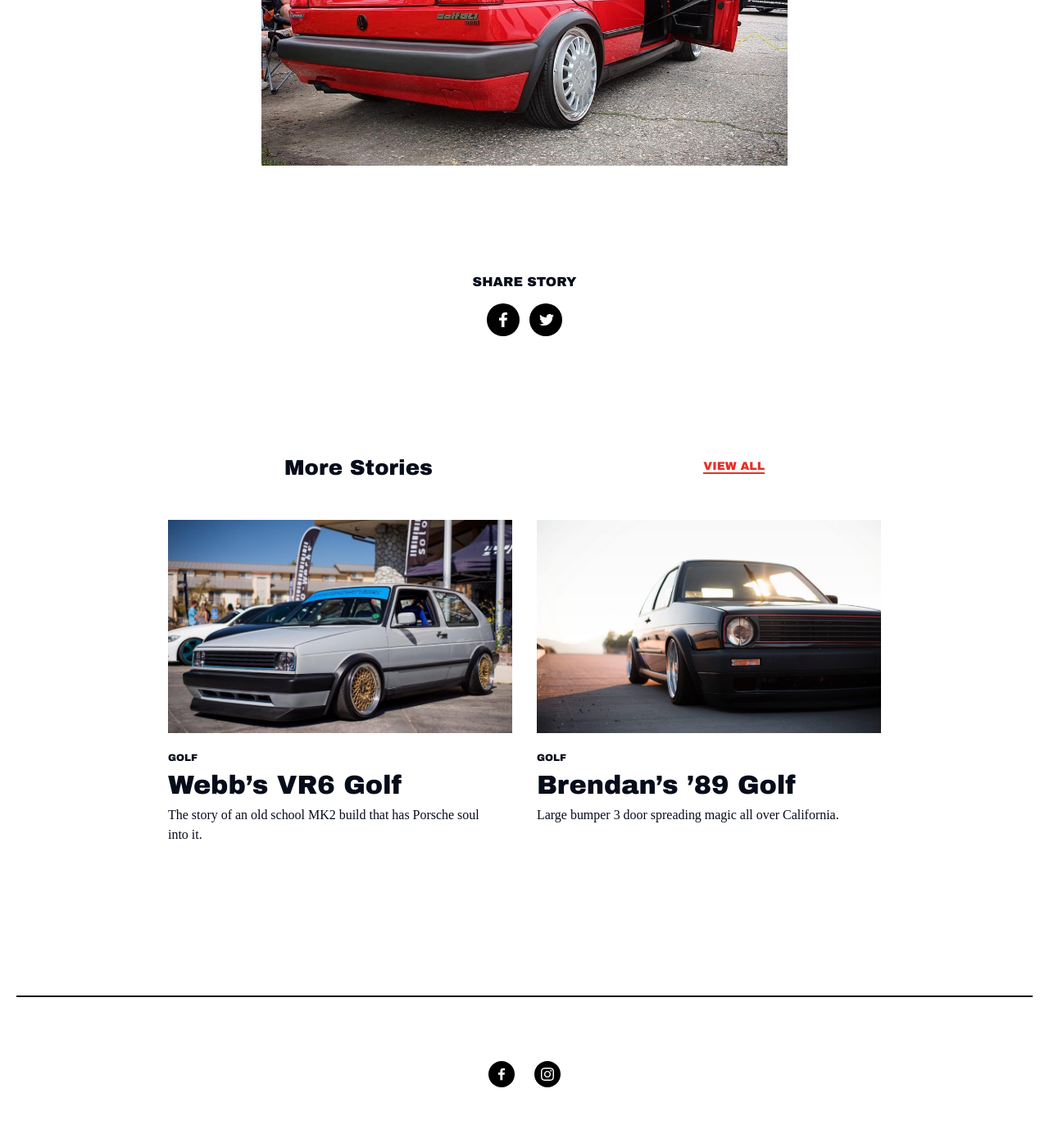
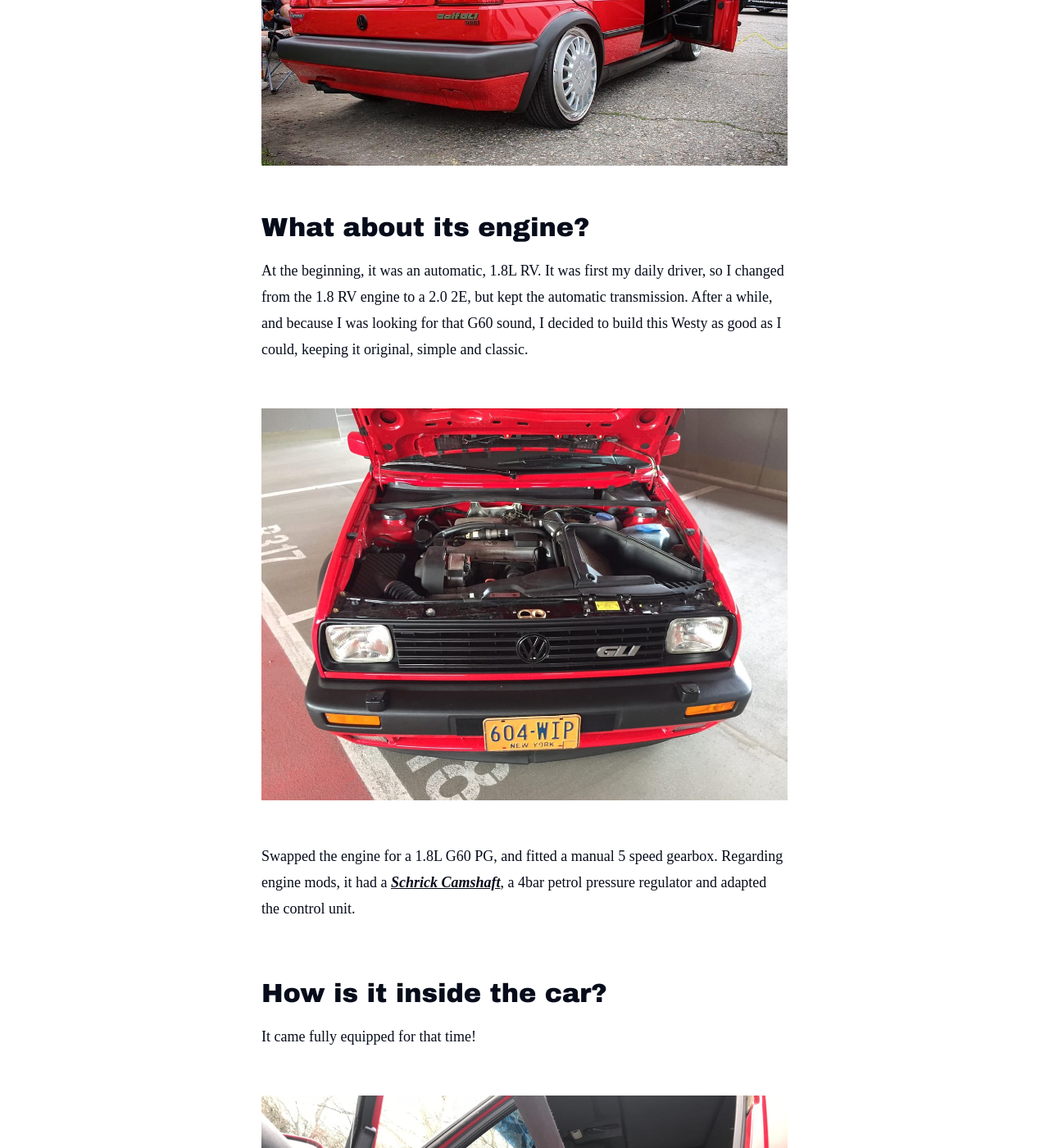
Before and after one commit to byvasco/mk2swag.com, a Jekyll site: the page built from collections/_stories/chris-g60-westy.md, in a window 1280 px wide and 1400 px high, scrolled down 2227 px. Shown: the whole window at 82% size. Built offline with Jekyll 4.4.1, drawn with Linux system fonts in a browser that asks for light colours; some web fonts are replaced; some of the changed text lies outside the part shown.

Commit message:
Update from Forestry.io Vasco Marques updated collections/_stories/chris-g60-westy.md

```diff
--- a/collections/_stories/chris-g60-westy.md
+++ b/collections/_stories/chris-g60-westy.md
@@ -18,3 +18,47 @@
 {% include story/image.html src="outside-1.jpg" %}
 
 {% include story/image.html src="outside-2.jpg" %}
+
+#### What about its engine?
+
+At the beginning, it was an automatic, 1.8L RV. It was first my daily driver, so I changed from the 1.8 RV engine to a 2.0 2E, but kept the automatic transmission. After a while, and because I was looking for that G60 sound, I decided to build this Westy as good as I could, keeping it original, simple and classic.
+
+{% include story/image.html src="engine.jpg" %}
+
+Swapped the engine for a 1.8L G60 PG, and fitted a manual 5 speed gearbox. Regarding engine mods, it had a [**Schrick Camshaft**](http://www.schrick.com/index.php), a 4bar petrol pressure regulator and adapted the control unit.
+
+#### How is it inside the car?
+
+It came fully equipped for that time!
+
+{% include story/image.html src="inside-1.jpg" %}
+
+Currently it has:
+
+* Power Steering
+* Anti-lock braking system
+* Central locking system
+* Sunroof
+* Corrado electric Recaro leather seats with rear headrests
+* Full leather interior
+* 4 electric windows and electric mirrors
+* Cruise control
+* Air conditioning
+* Headlight washers
+* And the black roof headliner
+
+{% include story/image.html src="inside-2.jpg" %}
+
+#### Some final thoughts?
+
+I’m actually very happy with my Golf! All the missing things and parts are now there and complete, and there’s nothing I would change right now.
+
+{% include story/image.html src="conclusion.jpg" %}
+
+Maybe, in the future, I might give the braking system an upgrade, or perhaps get a new set of wheels!
+
+***
+
+Thank you so much for your time Chris, and congratulations for such an awesome looking Golf, those Sebrings are fantastic!
+
+Follow him and his build on Instagram [**@oemtuner**](https://www.instagram.com/oemtuner/) 🔥
```
